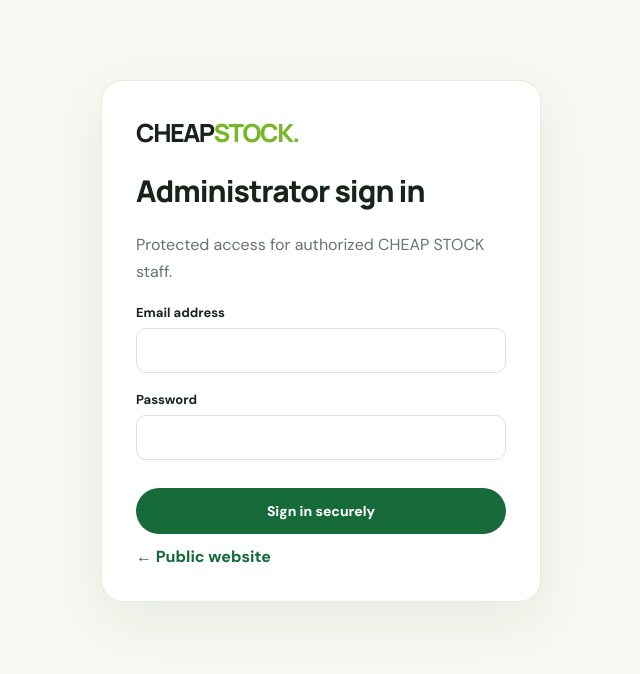
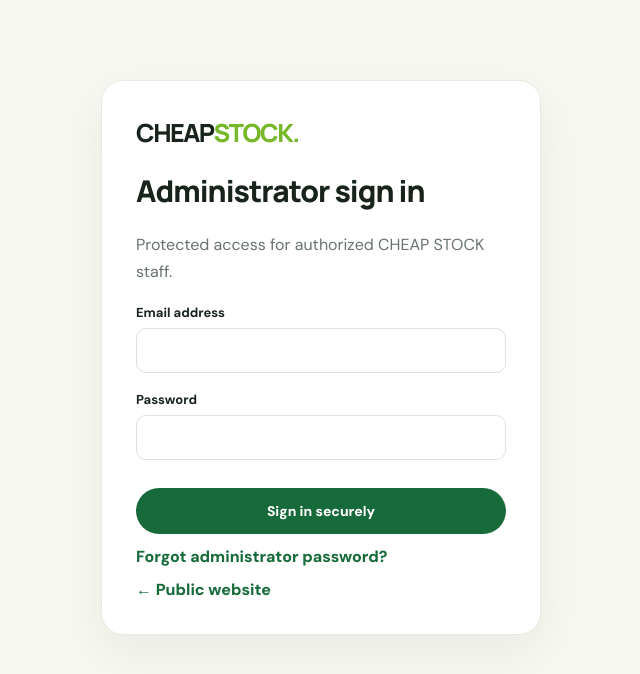
Before and after one commit to SPOREADVENTURESLIMITED/cheap-stock, a Next.js app: page /admin/login in a window 1280 px wide. Shown: the top 674 px of the page, without its empty margins (319-959 px from the left). Built offline with nearby package versions, Linux system fonts and the light colour scheme.

Commit message:
Add administrator password reset link

```diff
--- a/app/admin/login/page.tsx
+++ b/app/admin/login/page.tsx
@@ -5,5 +5,5 @@ import {createBrowserClient} from '@supabase/ssr';
 export default function AdminLogin(){
  const router=useRouter();const [email,setEmail]=useState('');const [password,setPassword]=useState('');const [error,setError]=useState('');const [busy,setBusy]=useState(false);
  async function submit(e:FormEvent){e.preventDefault();setBusy(true);setError('');const url=process.env.NEXT_PUBLIC_SUPABASE_URL;const key=process.env.NEXT_PUBLIC_SUPABASE_ANON_KEY;if(!url||!key){setError('Admin login is not configured. The owner must connect Supabase first.');setBusy(false);return;}const supabase=createBrowserClient(url,key);const {data,error}=await supabase.auth.signInWithPassword({email,password});if(error){setError(error.message);setBusy(false);return;}if(data.user?.app_metadata?.role!=='admin'){await supabase.auth.signOut();setError('This account is not authorized as an administrator.');setBusy(false);return;}router.replace('/admin');router.refresh();}
- return <main className="admin-shell"><form className="admin-card" onSubmit={submit}><a className="logo" href="/">CHEAP<span>STOCK.</span></a><h1>Administrator sign in</h1><p>Protected access for authorized CHEAP STOCK staff.</p><label className="field-label">Email address<input className="field" type="email" autoComplete="username" required value={email} onChange={e=>setEmail(e.target.value)}/></label><label className="field-label">Password<input className="field" type="password" autoComplete="current-password" required value={password} onChange={e=>setPassword(e.target.value)}/></label>{error&&<div className="error">{error}</div>}<button className="btn primary full" disabled={busy}>{busy?'Signing in…':'Sign in securely'}</button><a className="admin-link" href="/">← Public website</a></form></main>;
+ return <main className="admin-shell"><form className="admin-card" onSubmit={submit}><a className="logo" href="/">CHEAP<span>STOCK.</span></a><h1>Administrator sign in</h1><p>Protected access for authorized CHEAP STOCK staff.</p><label className="field-label">Email address<input className="field" type="email" autoComplete="username" required value={email} onChange={e=>setEmail(e.target.value)}/></label><label className="field-label">Password<input className="field" type="password" autoComplete="current-password" required value={password} onChange={e=>setPassword(e.target.value)}/></label>{error&&<div className="error">{error}</div>}<button className="btn primary full" disabled={busy}>{busy?'Signing in…':'Sign in securely'}</button><a className="admin-link" href="/admin/reset-password">Forgot administrator password?</a><br/><a className="admin-link" href="/">← Public website</a></form></main>;
 }
```
